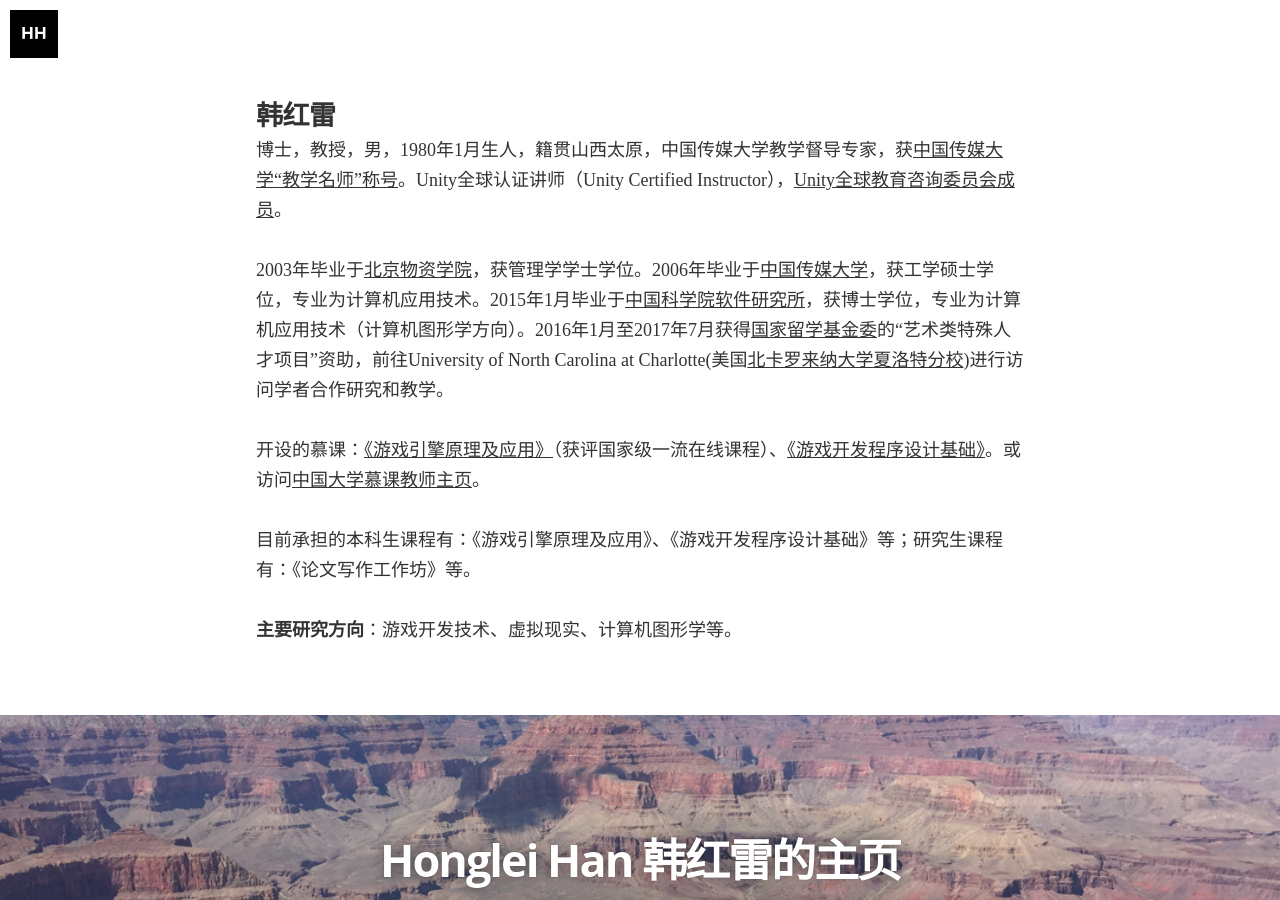
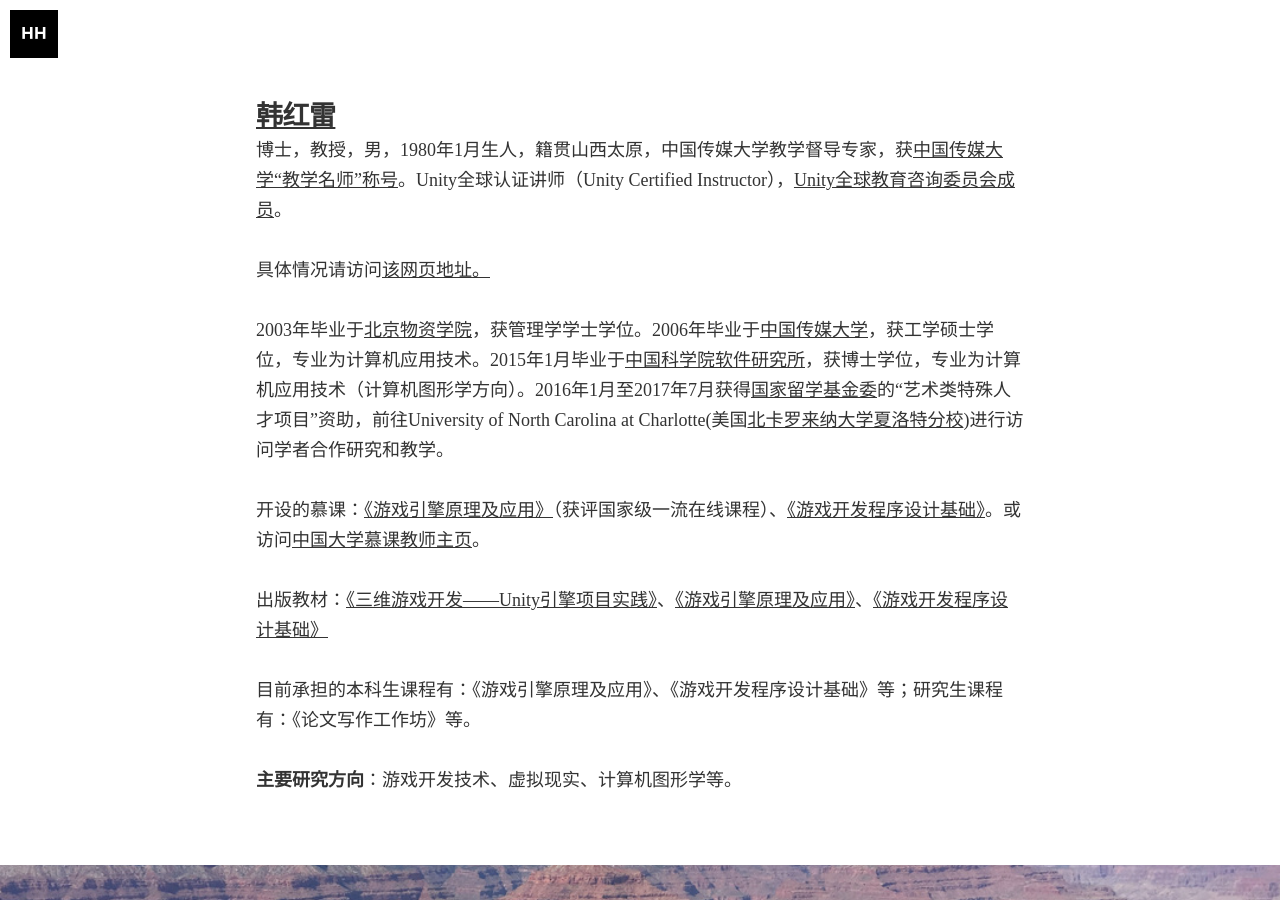
Before and after one commit to hanhonglei/hanhonglei.github.io, a Jekyll site: the page built from about.md, in a window 1280 px wide and 900 px high, scrolled down 1797 px. Built offline with Jekyll 4.4.1, drawn with Linux system fonts in a browser that asks for light colours; nearby versions of some CDN libraries; some web fonts are replaced.

Commit message:
Revise 韩红雷 profile with additional details
Updated information about 韩红雷, including links to publications and courses.

```diff
--- a/about.md
+++ b/about.md
@@ -40,13 +40,17 @@ Digital Game Design, Visual Reality, Computer Graphics
 
 	Bachelor Management
 
-## 韩红雷
+## [韩红雷](https://docs.qq.com/aio/DUnNFQWFJSEZFZ1p0)
 
 博士，教授，男，1980年1月生人，籍贯山西太原，中国传媒大学教学督导专家，获[中国传媒大学](http://www.cuc.edu.cn/)[“教学名师”称号](http://www.cuc.edu.cn/2020/1021/c2126a174233/page.htm)。Unity全球认证讲师（Unity Certified Instructor），[Unity全球教育咨询委员会成员](https://unity.com/education/advisory-board#honglei-han)。
+
+具体情况请访问[该网页地址。](https://docs.qq.com/aio/DUnNFQWFJSEZFZ1p0)
 
 2003年毕业于[北京物资学院](http://www.bwu.edu.cn/)，获管理学学士学位。2006年毕业于[中国传媒大学](http://www.cuc.edu.cn/)，获工学硕士学位，专业为计算机应用技术。2015年1月毕业于[中国科学院软件研究所](http://www.is.cas.cn)，获博士学位，专业为计算机应用技术（计算机图形学方向）。2016年1月至2017年7月获得[国家留学基金委](http://www.csc.edu.cn)的“艺术类特殊人才项目”资助，前往University of North Carolina at Charlotte(美国[北卡罗来纳大学夏洛特分校](http://www.uncc.edu))进行访问学者合作研究和教学。
 
 开设的慕课：[《游戏引擎原理及应用》](https://www.icourse163.org/course/CUC-1450317378)（获评国家级一流在线课程）、[《游戏开发程序设计基础》](https://www.icourse163.org/course/CUC-1450328379)。或访问[中国大学慕课教师主页](https://www.icourse163.org/u/ykt1504248232794?userId=1029382301&_trace_c_p_k2_=80150f663d084f7082d9c9945dda1cb4)。
+
+出版教材：[《三维游戏开发——Unity引擎项目实践》](https://www.phei.cn/module/goods/wssd_content.jsp?bookid=68103)、[《游戏引擎原理及应用》](https://baike.baidu.com/item/%E6%B8%B8%E6%88%8F%E5%BC%95%E6%93%8E%E5%8E%9F%E7%90%86%E5%8F%8A%E5%BA%94%E7%94%A8/12227981?fr=aladdin)、[《游戏开发程序设计基础》](https://baike.baidu.com/item/%E6%B8%B8%E6%88%8F%E5%BC%80%E5%8F%91%E7%A8%8B%E5%BA%8F%E8%AE%BE%E8%AE%A1%E5%9F%BA%E7%A1%80/67294416?fr=aladdin)
 
 目前承担的本科生课程有：《游戏引擎原理及应用》、《游戏开发程序设计基础》等；研究生课程有：《论文写作工作坊》等。
 
```
